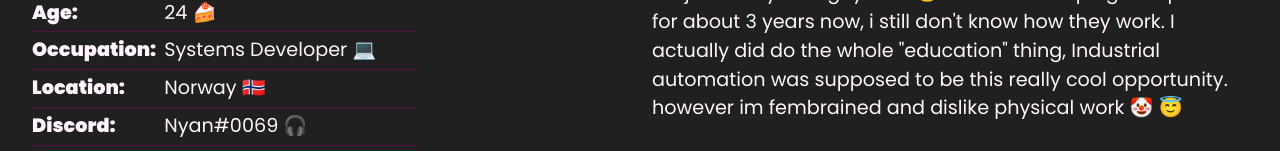
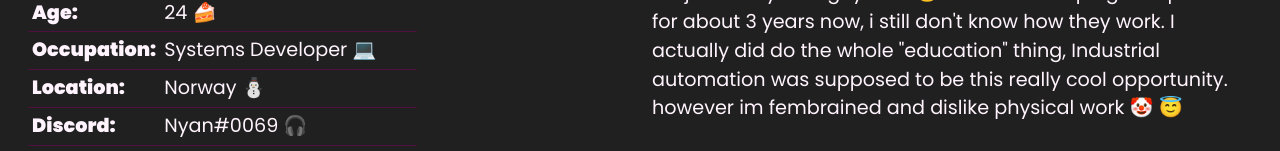
Before and after one commit to Nyan-Doggo/nyandoggo.com, a React (Create React App) app: page / in a window 1280 px wide. Shown: the part 325-476 px from the top of the page. Built offline with nearby package versions, Linux system fonts and the light colour scheme.

Commit message:
emoji-patch
removed some warnings about unused components | adjusted emoji for aboutmetable.js | swapped to new twitterlink

```diff
--- a/src/components/body/AboutMeTable.js
+++ b/src/components/body/AboutMeTable.js
@@ -1,4 +1,4 @@
-import { Container, Table } from 'react-bootstrap';
+import { Table } from 'react-bootstrap';
 
 function AboutMeTable() {
     const aboutMe = [
@@ -20,7 +20,7 @@ function AboutMeTable() {
         },
         {
             "item": "Location:",
-            "value": "Norway 🇳🇴"
+            "value": "Norway ⛄"
         },
         {
             "item": "Discord:",
--- a/src/components/header/Header.js
+++ b/src/components/header/Header.js
@@ -1,4 +1,4 @@
-import { Button, Container, Col, Navbar, Nav, Row, Stack } from "react-bootstrap";
+import { Col, Navbar, Row } from "react-bootstrap";
 import HeaderButtons from "./HeaderButtons";
 import HeaderBrand from "./HeaderBrand";
 
--- a/src/components/header/HeaderButtons.js
+++ b/src/components/header/HeaderButtons.js
@@ -1,11 +1,11 @@
-import { Stack, Nav, Row, Col, Button } from 'react-bootstrap';
+import { Stack, Nav, Button } from 'react-bootstrap';
 
 function HeaderButtons() {
 
     const links = [
         {
             "name": "Twitter 🐦",
-            "url": "https://twitter.com/Nyan_UwU_RawrXD"
+            "url": "https://twitter.com/nyan_moding"
         },
         {
             "name": "YouTube 📽️",
--- a/src/pages/FrontPage.js
+++ b/src/pages/FrontPage.js
@@ -1,4 +1,4 @@
-import { Col, Container, Row } from "react-bootstrap";
+import { Col, Row } from "react-bootstrap";
 import Header from "../components/header/Header";
 import AboutMeTable from "../components/body/AboutMeTable";
 import AboutMeBio from "../components/body/AboutMeBio";
```
